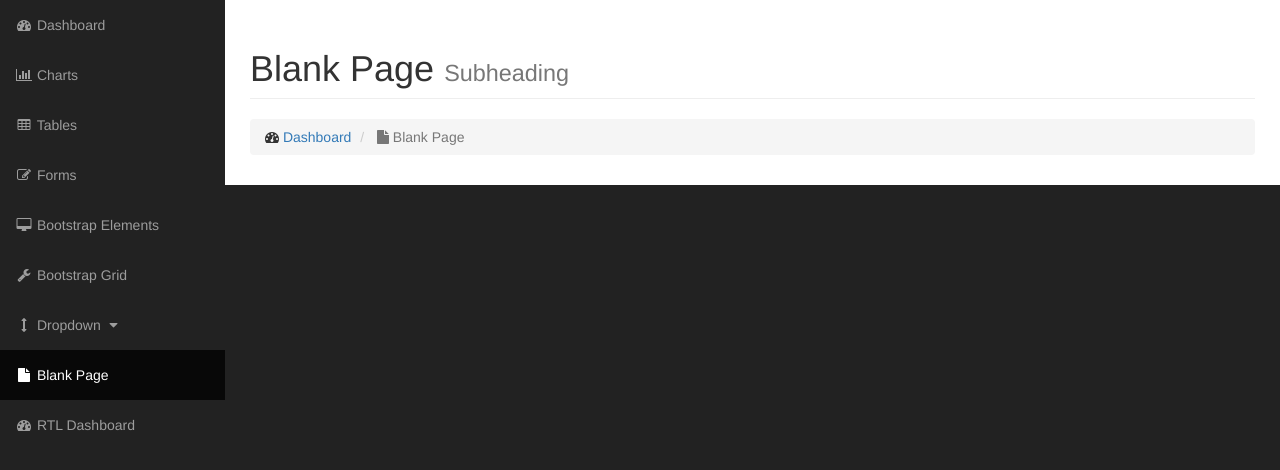
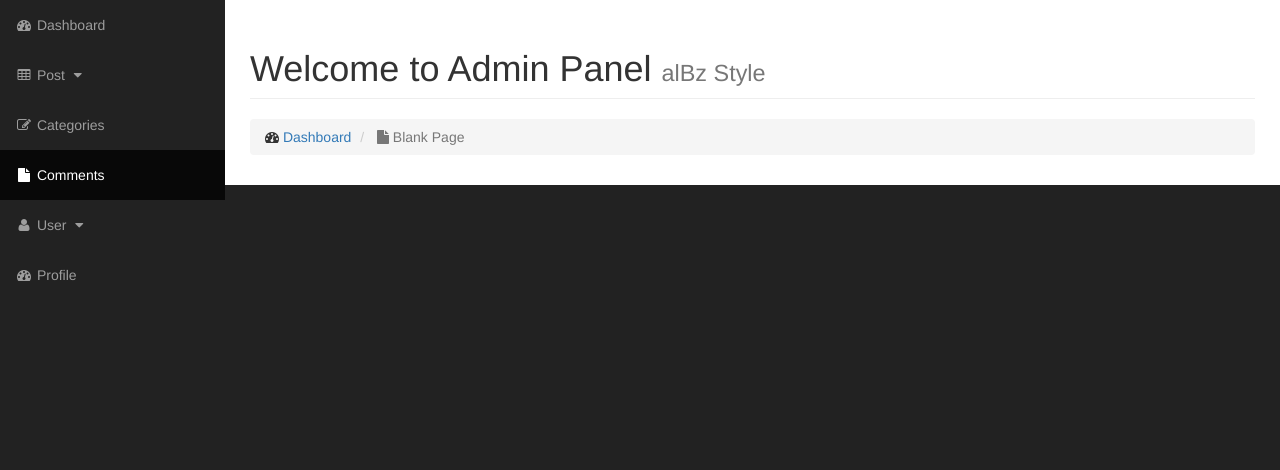
Before and after one commit to AlbertoBarrago/albzCms, a PHP site: page /admin/index.php in a window 1280 px wide. Shown: the part 51-521 px from the top of the page. Run offline with PHP 8.4, Linux system fonts and the light colour scheme; grey boxes labelled with a size stand in for pictures from a placeholder-image service; some libraries are stand-ins or nearby versions.

Commit message:
creating a navigation

```diff
--- a/admin/includes/navigation.php
+++ b/admin/includes/navigation.php
@@ -121,23 +121,9 @@
             <li>
                 <a href="index.html"><i class="fa fa-fw fa-dashboard"></i> Dashboard</a>
             </li>
+
               <li>
-                <a href="charts.html"><i class="fa fa-fw fa-bar-chart-o"></i> Charts</a>
-            </li>
-            <li>
-                <a href="tables.html"><i class="fa fa-fw fa-table"></i> Tables</a>
-            </li>
-            <li>
-                <a href="forms.html"><i class="fa fa-fw fa-edit"></i> Forms</a>
-            </li>
-            <li>
-                <a href="bootstrap-elements.html"><i class="fa fa-fw fa-desktop"></i> Bootstrap Elements</a>
-            </li>
-            <li>
-                <a href="bootstrap-grid.html"><i class="fa fa-fw fa-wrench"></i> Bootstrap Grid</a>
-            </li>
-            <li>
-                <a href="javascript:;" data-toggle="collapse" data-target="#demo"><i class="fa fa-fw fa-arrows-v"></i> Dropdown <i class="fa fa-fw fa-caret-down"></i></a>
+                  <a href="javascript:;" data-toggle="collapse" data-target="#demo"><i class="fa fa-fw fa-table"></i> Post <i class="fa fa-fw fa-caret-down"></i></a>
                   <ul id="demo" class="collapse">
                       <li>
                           <a href="#">Dropdown Item</a>
@@ -147,11 +133,27 @@
                       </li>
                   </ul>
               </li>
+
+            <li>
+                <a href="categorie.html"><i class="fa fa-fw fa-edit"></i> Categories</a>
+            </li>
+
             <li class="active">
-                <a href="blank-page.html"><i class="fa fa-fw fa-file"></i> Blank Page</a>
+                <a href="blank-page.html"><i class="fa fa-fw fa-file"></i> Comments</a>
             </li>
             <li>
-                <a href="index-rtl.html"><i class="fa fa-fw fa-dashboard"></i> RTL Dashboard</a>
+              <a href="javascript:;" data-toggle="collapse" data-target="#demo2"><i class="fa fa-fw fa-user"></i> User <i class="fa fa-fw fa-caret-down"></i></a>
+              <ul id="demo2" class="collapse">
+                  <li>
+                      <a href="#">Dropdown Item</a>
+                  </li>
+                  <li>
+                      <a href="#">Dropdown Item</a>
+                  </li>
+              </ul>
+            </li>
+            <li>
+                <a href="#"><i class="fa fa-fw fa-dashboard"></i> Profile</a>
             </li>
         </ul>
     </div>
--- a/admin/index.php
+++ b/admin/index.php
@@ -12,8 +12,8 @@
                 <div class="row">
                     <div class="col-lg-12">
                         <h1 class="page-header">
-                            Blank Page
-                            <small>Subheading</small>
+                            Welcome to Admin Panel
+                            <small>alBz Style</small>
                         </h1>
                         <ol class="breadcrumb">
                             <li>
```
Lines whose indentation alone changed are shown as unchanged.
